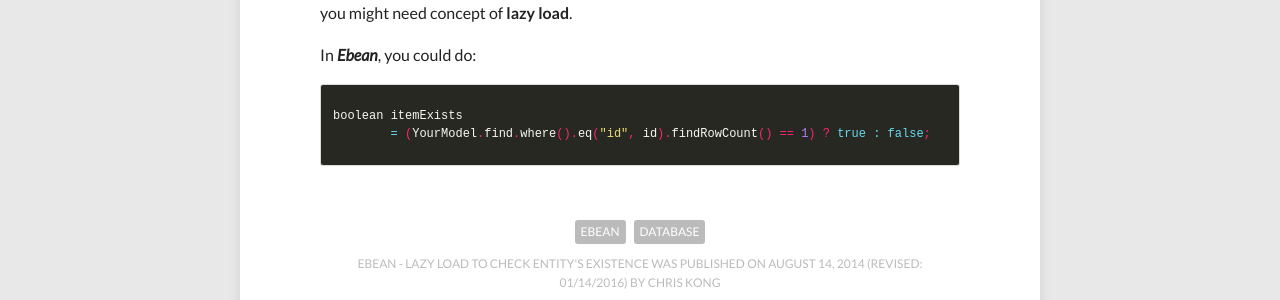
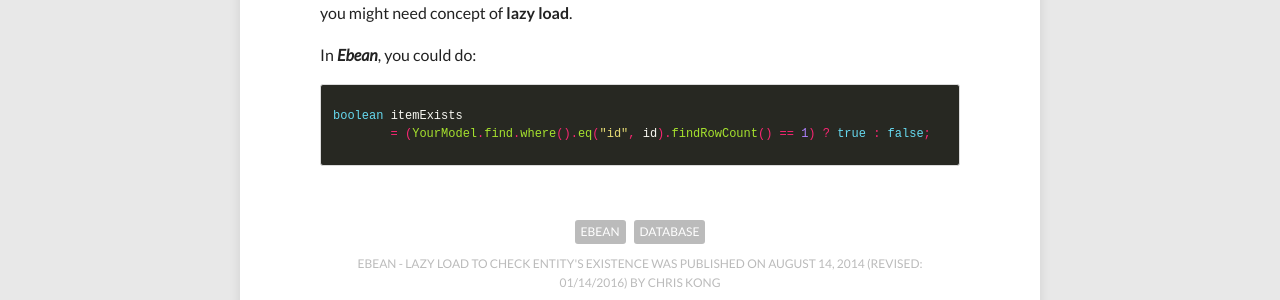
Before and after one commit to visualskyrim/visualskyrim.github.io, a Jekyll site: the page built from _posts/2014-08-14-ebean-lazy-load-to-check-entity-existence.md, in a window 1280 px wide. Shown: the part 666-966 px from the top of the page. Built offline with Jekyll 4.4.1, drawn with Linux system fonts in a browser that asks for light colours; nearby versions of some CDN libraries; comment, search, counter and statistics services are not loaded.

Commit message:
add post

```diff
--- a/_posts/2014-08-14-ebean-lazy-load-to-check-entity-existence.md
+++ b/_posts/2014-08-14-ebean-lazy-load-to-check-entity-existence.md
@@ -23,7 +23,7 @@ In case of that, when you do some query that does not actually need load all dat
 
 In ***Ebean***, you could do:
 
-{% highlight scala %}
+{% highlight java %}
 boolean itemExists
         = (YourModel.find.where().eq("id", id).findRowCount() == 1) ? true : false;
 {% endhighlight %}
```
Also changed, not shown: 1 other file.
